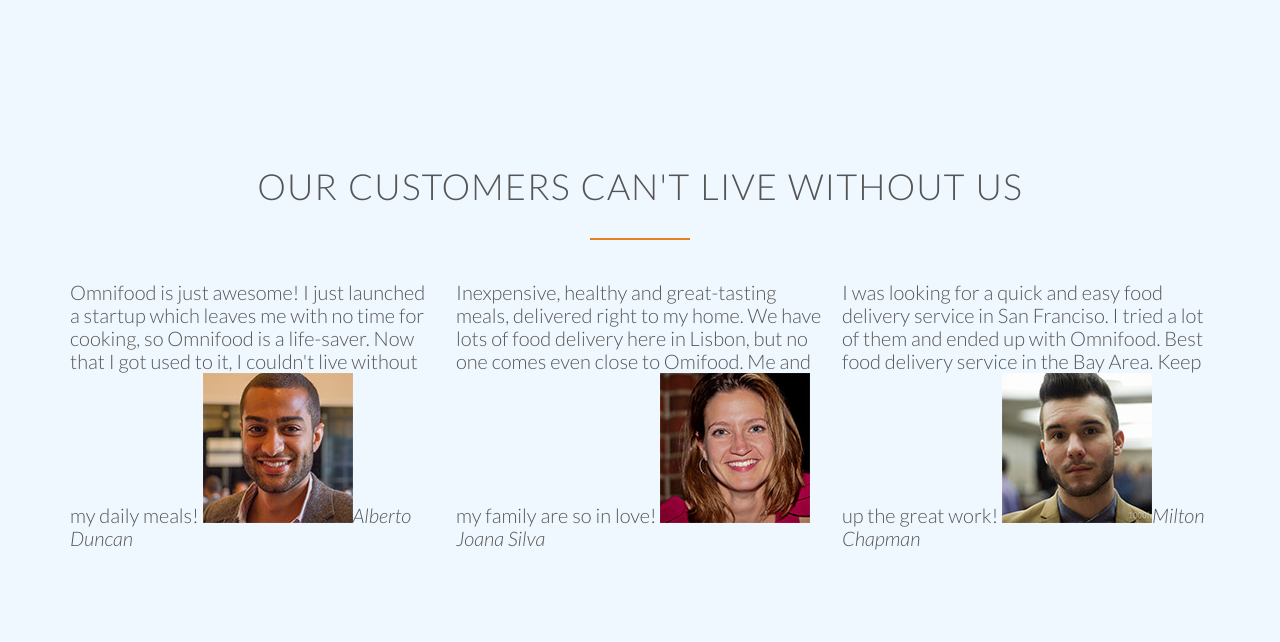
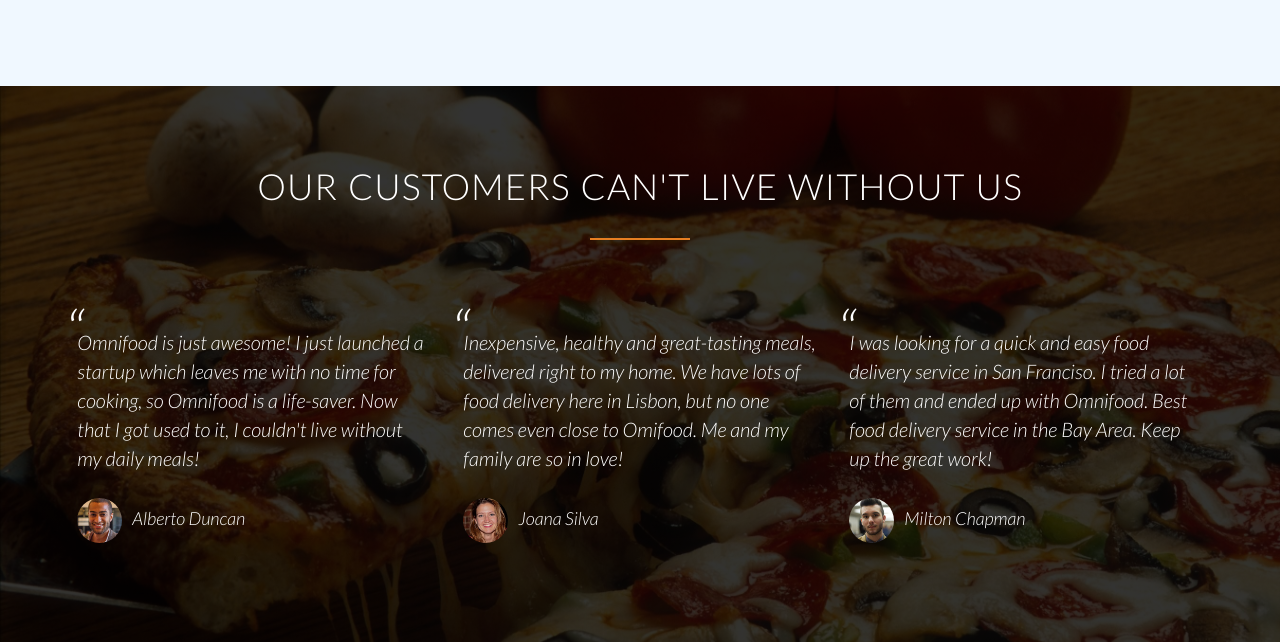
Before and after one commit to typeofadam/learning_html_css_project_food, a plain HTML site: page index.html in a window 1280 px wide. Shown: the part 3256-3898 px from the top of the page. Drawn offline with Linux system fonts and the light colour scheme; files whose address does not match are found by name.

Commit message:
Styled customer testimonials.

```diff
--- a/resources/css/style.css
+++ b/resources/css/style.css
@@ -357,5 +357,39 @@
 /* --------------------------------------------------------- */
 
 .section-testimonials {
-    background-image: linear-gradient(rgba(0, 0, 0, 0.801), rgba(0, 0, 0, 0.801)) url(img/back-customers.jpg);
+    background-image: linear-gradient(rgba(0, 0, 0, 0.8), rgba(0, 0, 0, 0.8)), url(img/back-customers.jpg);
+    background-size: cover;
+    background-attachment: fixed;
+    color: white;
 }
+
+blockquote {
+    padding: 2%;
+    font-style: italic;
+    line-height: 145%;
+    position: relative;
+    margin-top:  40px;
+}
+
+cite {
+    font-size: 90%;
+    margin-top: 25px;
+    display: block;
+}
+
+blockquote::before {
+    content: "\201c";
+    font-size: 300%;
+    display: block;
+    position: absolute;
+    top: -5px;
+    left: -5px;
+}
+
+cite img {
+    height: 45px;
+    width: auto;
+    border-radius: 50%;
+    margin-right: 10px;
+    vertical-align: middle;
+}
```
